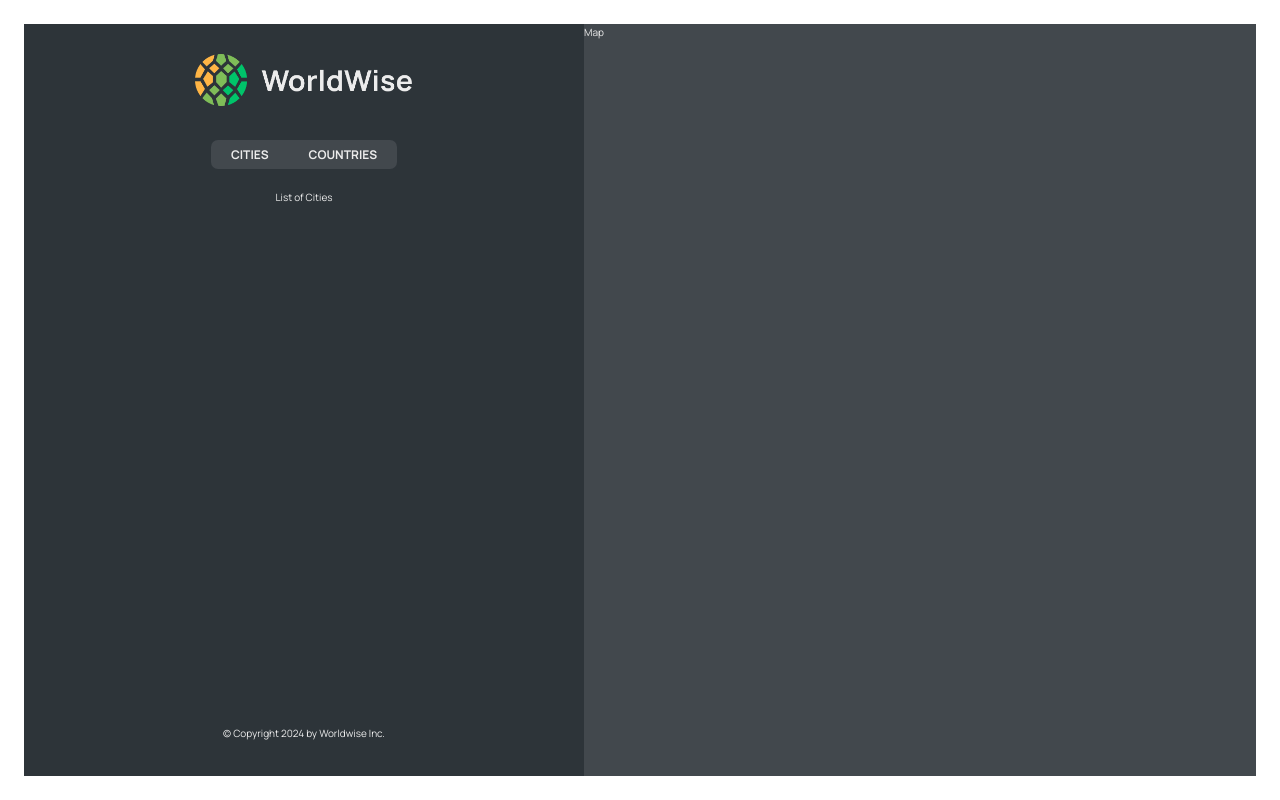
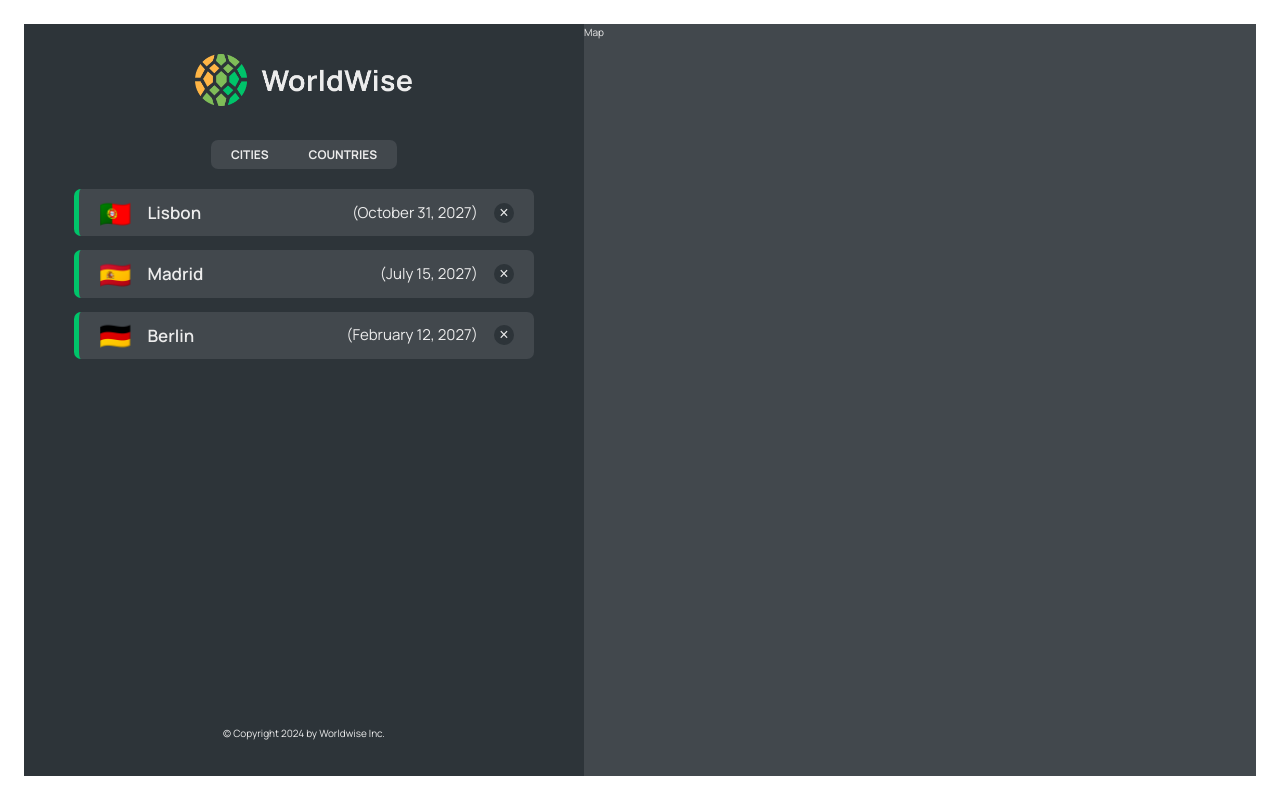
Before and after one commit to BaGorK/worldwise, a React (Vite) app: page /app in a window 1280 px wide. Built offline with nearby package versions, Linux system fonts and the light colour scheme; data requests are answered from the project's data file; the HTML template or start-up script is replaced by a standard one.

Commit message:
Implementing the cities List

```diff
--- a/package.json
+++ b/package.json
@@ -7,7 +7,8 @@
     "dev": "vite",
     "build": "vite build",
     "lint": "eslint . --ext js,jsx --report-unused-disable-directives --max-warnings 0",
-    "preview": "vite preview"
+    "preview": "vite preview",
+    "server": "json-server data/cities.json -p 9000"
   },
   "dependencies": {
     "json-server": "^1.0.0-alpha.23",
--- a/src/App.jsx
+++ b/src/App.jsx
@@ -5,8 +5,32 @@
 import AppLayout from './pages/AppLayout';
 import PageNotFound from './pages/PageNotFound';
 import Login from './pages/Login';
+import CityList from './components/CityList';
+import { useEffect, useState } from 'react';
+
+const BASE_URL = 'http://localhost:9000';
 
 function App() {
+  const [cities, setCities] = useState([]);
+  const [isLoading, setIsLoading] = useState(false);
+
+  useEffect(() => {
+    async function fetchCities() {
+      try {
+        setIsLoading(true);
+        const res = await fetch(`${BASE_URL}/cities`);
+        const data = await res.json();
+        setCities(data);
+      } catch (err) {
+        console.log('There was an error fetching the data: ', err);
+      } finally {
+        setIsLoading(false);
+      }
+    }
+
+    fetchCities();
+  }, []);
+
   return (
     <BrowserRouter>
       <Routes>
@@ -15,8 +39,14 @@
         <Route path='product' element={<Product />} />
         <Route path='login' element={<Login />} />
         <Route path='app' element={<AppLayout />}>
-          <Route index element={<p>List of Cities</p>} />
-          <Route path='cities' element={<p>List of Cities</p>} />
+          <Route
+            index
+            element={<CityList cities={cities} isLoading={isLoading} />}
+          />
+          <Route
+            path='cities'
+            element={<CityList cities={cities} isLoading={isLoading} />}
+          />
           <Route path='countries' element={<p>List of Countries</p>} />
           <Route path='form' element={<p>Form</p>} />
         </Route>
--- /dev/null
+++ b/src/components/CityItem.jsx
@@ -0,0 +1,24 @@
+/* eslint-disable react/prop-types */
+import styles from './CityItem.module.css';
+
+const formatDate = (date) =>
+  new Intl.DateTimeFormat('en', {
+    day: 'numeric',
+    month: 'long',
+    year: 'numeric',
+  }).format(new Date(date));
+
+function CityItem({ city }) {
+  const { cityName, emoji, date } = city;
+
+  return (
+    <li className={styles.cityItem}>
+      <span className={styles.emoji}>{emoji}</span>
+      <span className={styles.name}>{cityName}</span>
+      <time className={styles.date}>({formatDate(date)})</time>
+      <button className={styles.deleteBtn}>&times;</button>
+    </li>
+  );
+}
+
+export default CityItem;
--- /dev/null
+++ b/src/components/CityList.jsx
@@ -0,0 +1,25 @@
+/* eslint-disable react/prop-types */
+import Spinner from './Spinner';
+import Message from './Message';
+
+import styles from './CityList.module.css';
+import CityItem from './CityItem';
+
+function CityList({ cities, isLoading }) {
+  if (isLoading) return <Spinner />;
+
+  if (!cities.length)
+    return (
+      <Message message='Add your first city by clicking on a city on the map' />
+    );
+
+  return (
+    <ul className={styles.cityList}>
+      {cities.map((city) => (
+        <CityItem key={city.id} city={city} />
+      ))}
+    </ul>
+  );
+}
+
+export default CityList;
--- a/src/components/Message.jsx
+++ b/src/components/Message.jsx
@@ -1,9 +1,10 @@
-import styles from "./Message.module.css";
+/* eslint-disable react/prop-types */
+import styles from './Message.module.css';
 
 function Message({ message }) {
   return (
     <p className={styles.message}>
-      <span role="img">👋</span> {message}
+      <span role='img'>👋</span> {message}
     </p>
   );
 }
```
Also changed, not shown: src/components/City.jsx (+12 -12 lines).
